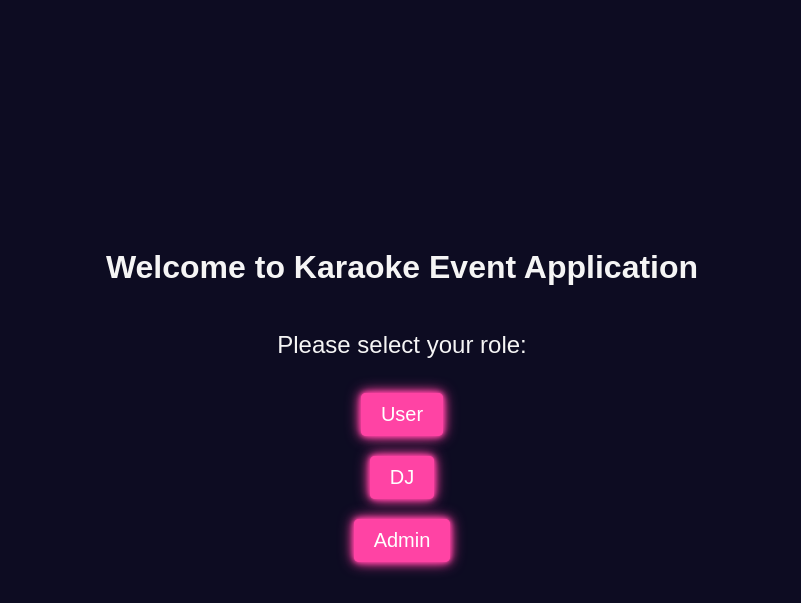
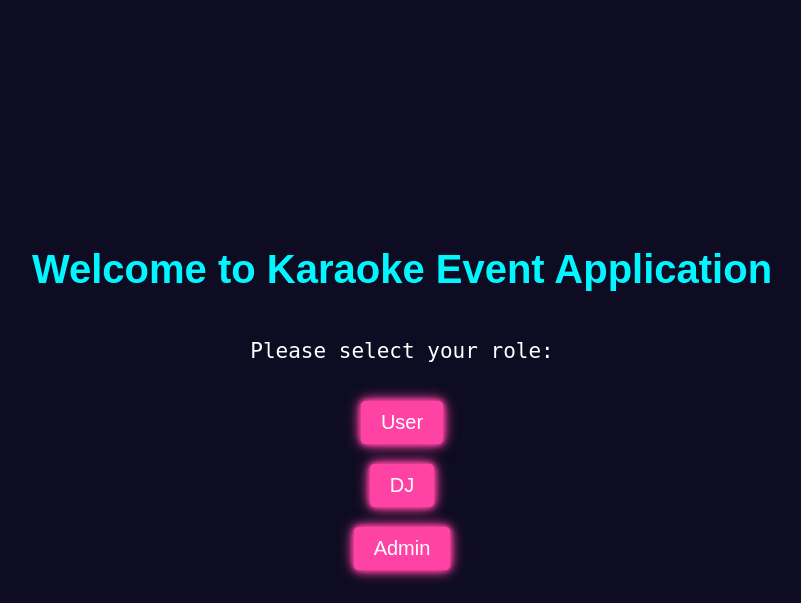
Before and after one commit to AdamBougher/466-GroupProject, a PHP site: page /ind.php in a window 1280 px wide. Shown: the top 603 px of the page, without its empty margins (238-1039 px from the left). Run offline with PHP 8.4, Linux system fonts and the light colour scheme.

Commit message:
Update HTML lang attribute in multiple files, add favicon, and update styles.css

```diff
--- a/admin.php
+++ b/admin.php
@@ -9,6 +9,7 @@ include 'db_connect.php';
     <title>Admin</title>
     <link rel="stylesheet" type="text/css" href="styles.css">
     <script src="main.js"></script>
+    <link rel="icon" href="icon.png" type="image/x-icon">
 </head>
 
 <body class="admin-body">
--- a/dj.php
+++ b/dj.php
@@ -67,6 +67,7 @@ GROUP BY q.QueueID
     <title>DJ Page</title>
     <link rel="stylesheet" type="text/css" href="styles.css">
     <script src="main.js"></script>
+    <link rel="icon" href="icon.png" type="image/x-icon">
 </head>
 
 <body>
--- a/ind.php
+++ b/ind.php
@@ -9,8 +9,9 @@
 
 <body>
     <div class="admin-body">
-        <h1 style="font-size: 2em;">Welcome to Karaoke Event Application</h1>
-        <p style="font-size: 1.5em;">Please select your role:</p>
+        <h1 class="main-header">Welcome to Karaoke Event Application</h1>
+        <p class="form-label">Please select your role:</p>
+        <br>
         <a href="user.php" class="button">User</a>
         <a href="dj.php" class="button">DJ</a>
         <a href="admin.php" class="button">Admin</a>
--- a/search.php
+++ b/search.php
@@ -58,6 +58,7 @@ $results = $stmt->fetchAll();
     <title>Search Results - Karaoke Event Application</title>
     <link rel="stylesheet" type="text/css" href="styles.css">
     <script src="main.js"></script>
+    <link rel="icon" href="icon.png" type="image/x-icon">
 </head>
 
 <body>
--- a/signup.php
+++ b/signup.php
@@ -45,6 +45,7 @@ $queues = $pdo->query("SELECT * FROM Queue")->fetchAll();
     <title>Sign Up to Sing - Karaoke Event Application</title>
     <link rel="stylesheet" type="text/css" href="styles.css">
     <script src="main.js"></script>
+    <link rel="icon" href="icon.png" type="image/x-icon">
 </head>
 
 <body>
--- a/styles.css
+++ b/styles.css
@@ -192,7 +192,7 @@ select:focus {
   /* Space between label and select/input */
   color: #fff;
   /*font-weight:lighter;*/
-  font-size: 18px;
+  font-size: 21px;
   @import url("https://fonts.googleapis.com/css2?family=IBM+Plex+Mono:ital,wght@0,100;0,200;0,300;0,400;0,500;0,600;0,700;1,100;1,200;1,300;1,400;1,500;1,600;1,700&display=swap");
   font-family: "IBM Plex Mono", monospace;
 }
@@ -350,3 +350,10 @@ p {
   flex-direction: column;
   background-color: #0d0c22;
 }
+
+
+.main-header {
+  /*color cyan*/
+  color: #00f7ff;
+  font-size: 40px;
+}
--- a/user.php
+++ b/user.php
@@ -13,6 +13,7 @@ include 'db_connect.php';
 <head>
     <title>User Dashboard - Karaoke Event Application</title>
     <link rel="stylesheet" type="text/css" href="styles.css">
+    <link rel="icon" href="icon.png" type="image/x-icon">
 </head>
 
 <body>
```
Also changed, not shown: icon.png.
